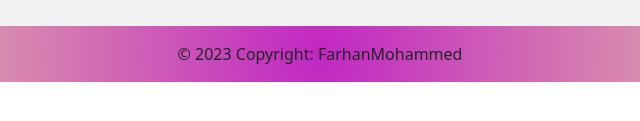
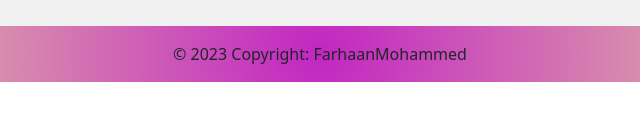
Before and after one commit to MohammedFarhaan55/YoutubeSubscribers, a website: page public/index.html in a window 1280 px wide. Shown: the part 465-586 px from the top of the page, 320-960 px from the left. Drawn offline with nearby package versions, Linux system fonts and the light colour scheme.

Commit message:
Update index.html

```diff
--- a/public/index.html
+++ b/public/index.html
@@ -102,7 +102,7 @@ em:hover {
     <!-- Copyright -->
     <div class="footerlink container-fluid text-center text-dark p-3">
         © 2023 Copyright:
-        <a class="text-dark"href="https://github.com/ehsaancode/">FarhanMohammed</a>
+        <a class="text-dark"href="https://github.com/MohammedFarhaan55/">FarhaanMohammed</a>
     </div>
 </footer>
 </body>
```
